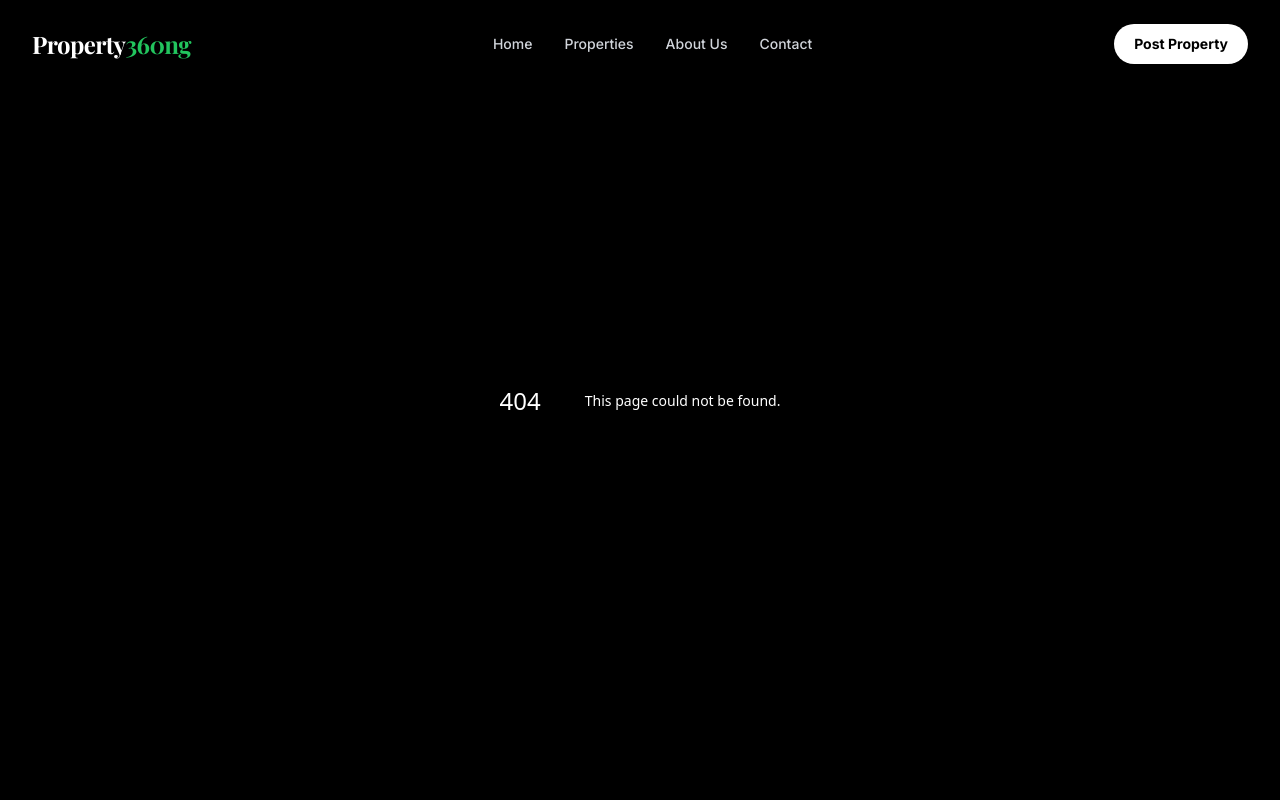
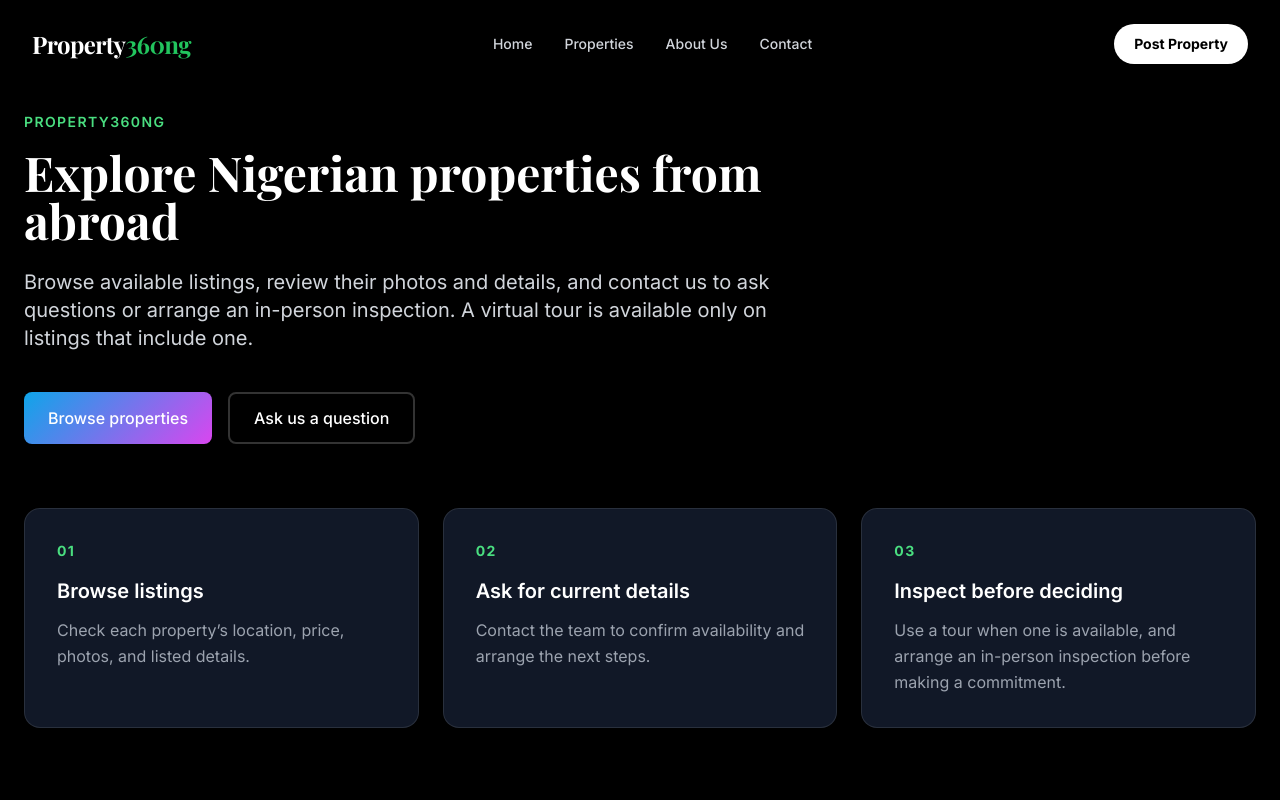
Before and after one commit to superlychy/property360ng, a Next.js app: page /diaspora in a window 1280 px wide. Before the commit this address had no page. Shown: the top 800 px of the page. Built offline with nearby package versions, Linux system fonts and the light colour scheme; a web font is replaced by a local one.

Commit message:
Add diaspora property guide page

```diff
--- /dev/null
+++ b/app/diaspora/page.tsx
@@ -0,0 +1,57 @@
+import Link from 'next/link'
+
+export default function DiasporaPage() {
+    return (
+        <div className="min-h-screen pt-28 pb-20">
+            <section className="container-custom mx-auto max-w-5xl px-4 sm:px-6">
+                <div className="max-w-3xl">
+                    <p className="mb-4 text-sm font-semibold uppercase tracking-widest text-green-400">
+                        Property360ng
+                    </p>
+                    <h1 className="mb-6 text-4xl font-bold leading-tight font-display sm:text-5xl">
+                        Explore Nigerian properties from abroad
+                    </h1>
+                    <p className="mb-10 text-lg leading-relaxed text-gray-300 sm:text-xl">
+                        Browse available listings, review their photos and details, and contact us to ask
+                        questions or arrange an in-person inspection. A virtual tour is available only on
+                        listings that include one.
+                    </p>
+                    <div className="flex flex-col gap-4 sm:flex-row">
+                        <Link href="/listings" className="btn-primary justify-center text-center">
+                            Browse properties
+                        </Link>
+                        <Link href="/contact" className="btn-outline justify-center text-center">
+                            Ask us a question
+                        </Link>
+                    </div>
+                </div>
+
+                <div className="mt-16 grid gap-6 md:grid-cols-3">
+                    {[
+                        {
+                            step: '01',
+                            title: 'Browse listings',
+                            description: 'Check each property’s location, price, photos, and listed details.',
+                        },
+                        {
+                            step: '02',
+                            title: 'Ask for current details',
+                            description: 'Contact the team to confirm availability and arrange the next steps.',
+                        },
+                        {
+                            step: '03',
+                            title: 'Inspect before deciding',
+                            description: 'Use a tour when one is available, and arrange an in-person inspection before making a commitment.',
+                        },
+                    ].map((item) => (
+                        <article key={item.step} className="rounded-2xl border border-white/10 bg-gray-900 p-6 sm:p-8">
+                            <p className="mb-4 text-sm font-bold tracking-widest text-green-400">{item.step}</p>
+                            <h2 className="mb-3 text-xl font-semibold text-white">{item.title}</h2>
+                            <p className="leading-relaxed text-gray-400">{item.description}</p>
+                        </article>
+                    ))}
+                </div>
+            </section>
+        </div>
+    )
+}
```
